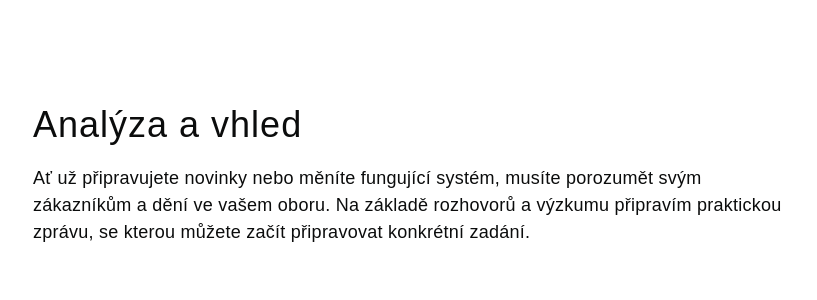
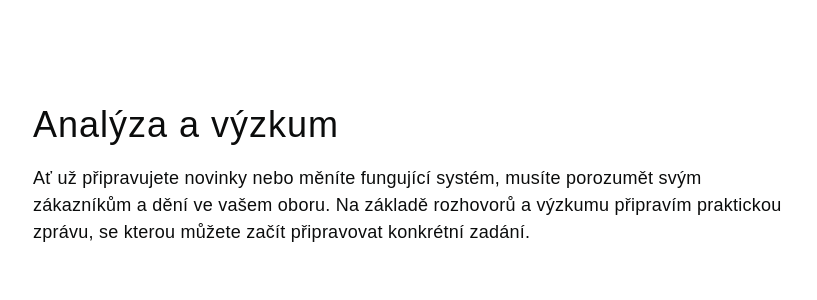
Before and after one commit to fdedic/fdedic.github.io, a Jekyll site: the page built from sluzby.md, in a window 1280 px wide. Shown: the part 440-740 px from the top of the page, without its empty margins (227-1044 px from the left). Built offline with Jekyll 4.4.1, drawn with Linux system fonts in a browser that asks for light colours; nearby versions of some CDN libraries; some web fonts are replaced.

Commit message:
Update sluzby.md

```diff
--- a/sluzby.md
+++ b/sluzby.md
@@ -13,7 +13,7 @@ title: Služby
 
 ***
 
-## Analýza a vhled
+## Analýza a výzkum
 Ať už připravujete novinky nebo měníte fungující systém, musíte porozumět svým zákazníkům a dění ve vašem oboru. Na základě rozhovorů a výzkumu připravím praktickou zprávu, se kterou můžete začít připravovat konkrétní zadání.
 
 ***
```
